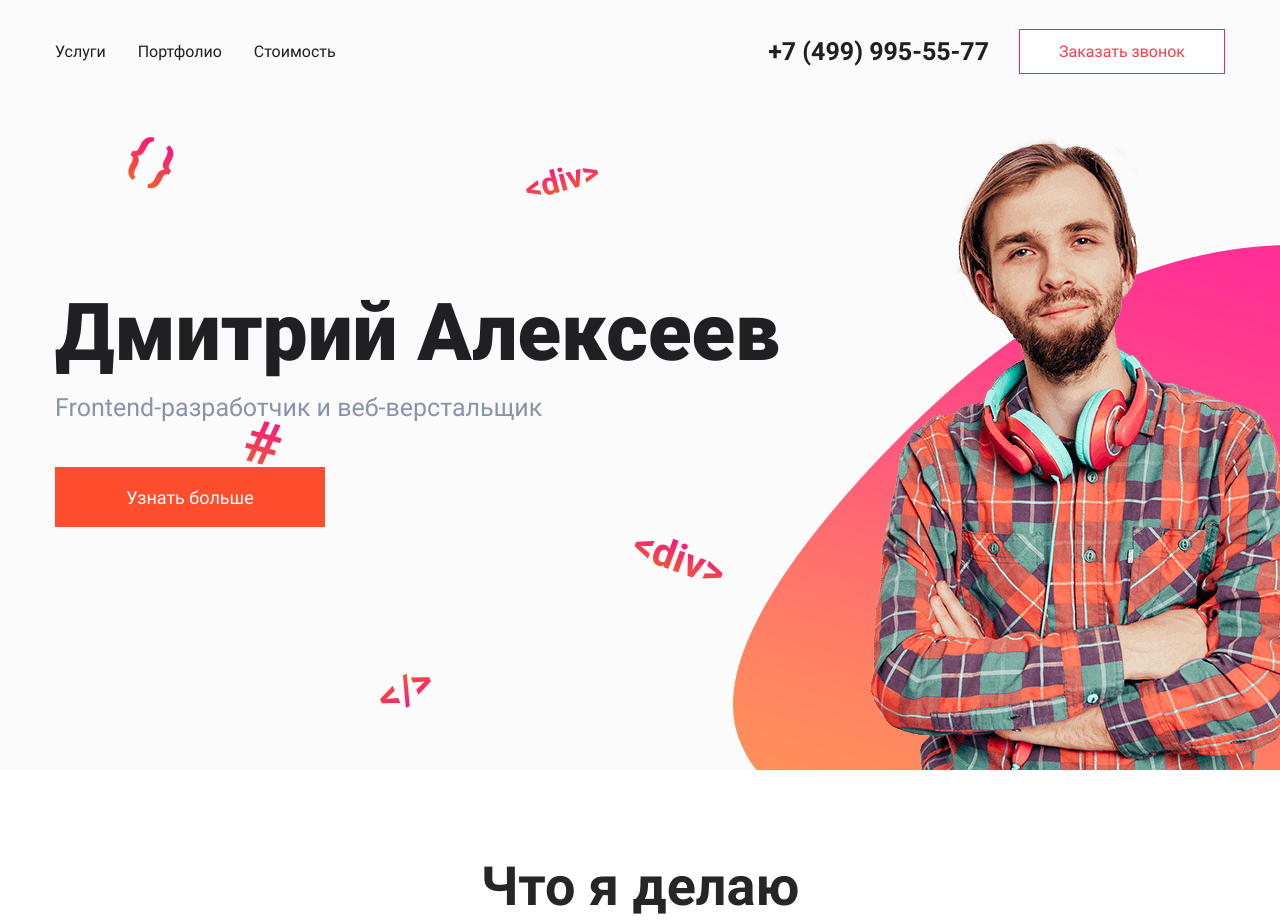
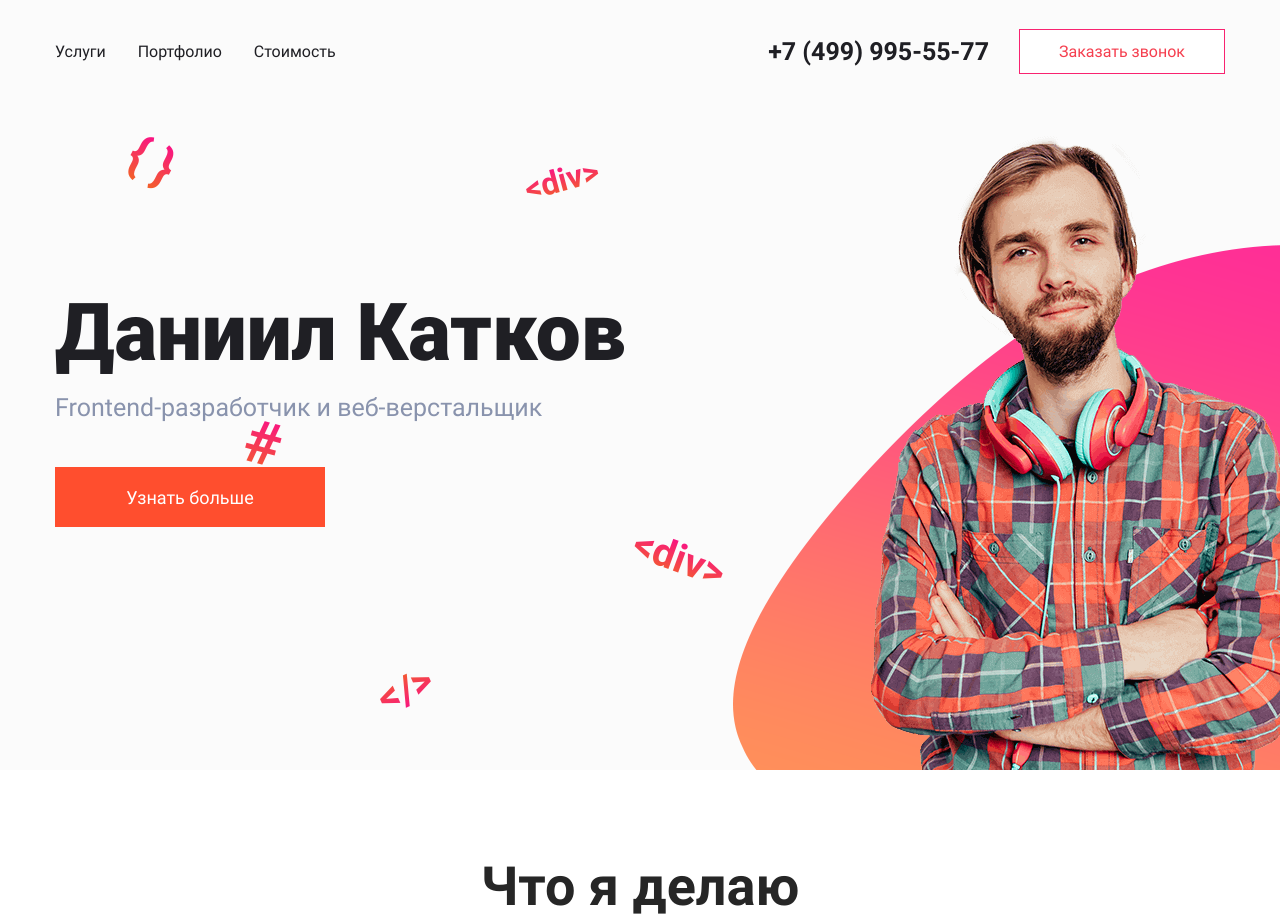
Before and after one commit to ZenithFGC/Landing-portfolio, a plain HTML site: page index.html in a window 1280 px wide. Shown: the top 921 px of the page. Drawn offline with Linux system fonts and the light colour scheme.

Commit message:
change the name commit

```diff
--- a/index.html
+++ b/index.html
@@ -68,7 +68,7 @@
                     <span class="tag person__tag person__tag_div-two animation">&lt;div&gt;</span>
                     <div class="container person__container">
                         <div class="about-me">
-                            <h1 class="about-me__name">Дмитрий Алексеев
+                            <h1 class="about-me__name">Даниил Катков
                             <span class="about-me__name_descrip">Frontend-разработчик и веб-верстальщик</span></h1>
                             <button class="button about-me__button button-reset button-fill">Узнать больше</button>
                         </div>
```
